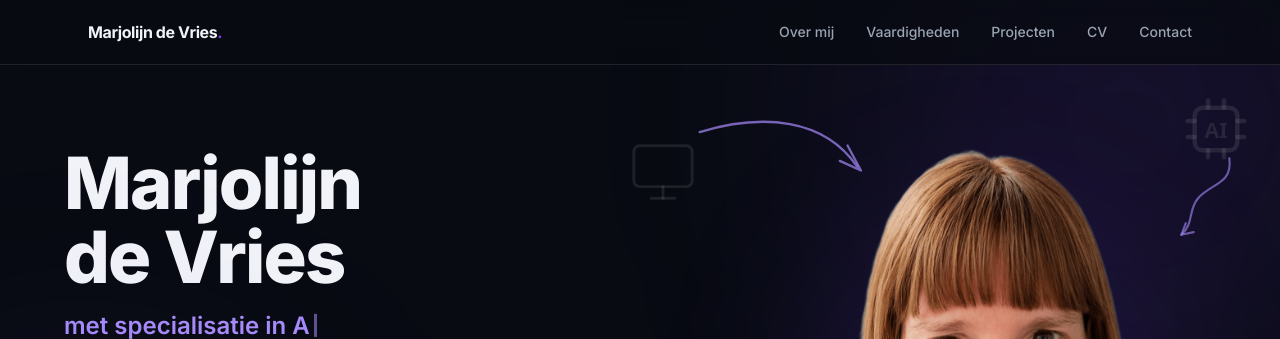
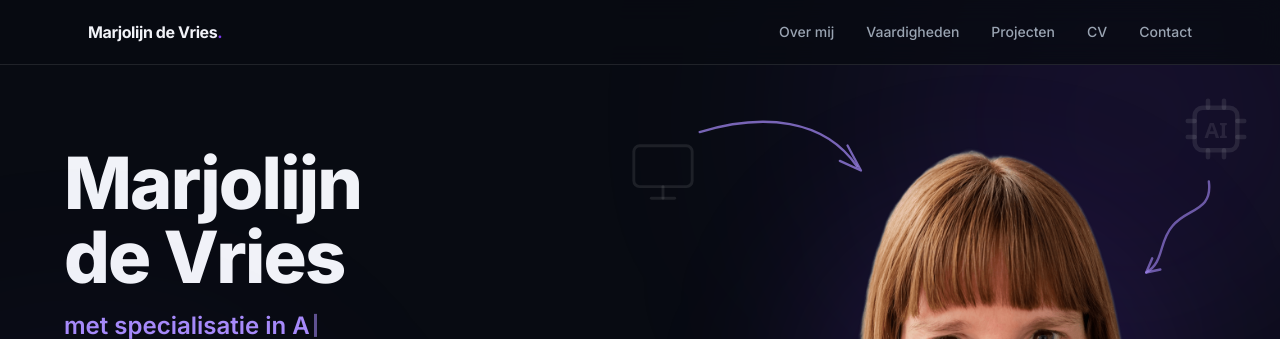
Before and after one commit to Marj091/portfolio-website, a Next.js app: page / in a window 1280 px wide. Shown: the top 339 px of the page. Built offline with nearby package versions, Linux system fonts and the light colour scheme.

Commit message:
Hero: AI-pijltje start met meer tussenruimte van icoon en reikt iets verder naar het hoofd

```diff
--- a/app/page.tsx
+++ b/app/page.tsx
@@ -399,10 +399,10 @@ function Hero() {
 
             {/* Krullend pijltje van het AI-icoon naar het hoofd, op afstand */}
             <DrawnArrow
-              className="absolute top-4 -right-1 sm:-right-6 w-20 h-28 text-[#A78BFA]/60 z-20 pointer-events-none"
-              viewBox="0 0 90 120"
-              d="M78 12 C 82 42, 56 40, 42 58 C 32 70, 38 86, 24 98"
-              head="M38 95 L24 98 L29 85"
+              className="absolute top-8 -right-1 sm:-right-2 w-24 h-32 text-[#A78BFA]/60 z-20 pointer-events-none"
+              viewBox="0 0 95 122"
+              d="M80 18 C 84 48, 58 44, 44 62 C 30 78, 36 98, 18 108"
+              head="M32 105 L18 108 L24 94"
               delay={0.6}
             />
 
```
